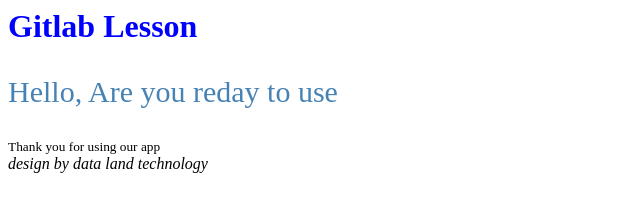
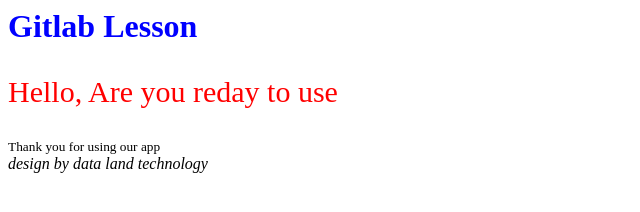
Before and after one commit to shigerukenta/githublesson1, a plain HTML site: page index.html in a window 1280 px wide. Shown: the whole page, without its empty margins (0-640 px from the left). Drawn offline with Linux system fonts and the light colour scheme.

Commit message:
M from shigeru github index.html

```diff
--- a/index.html
+++ b/index.html
@@ -10,7 +10,7 @@
         }
 
         p{
-            color: steelblue;
+            color: red;
             font-size: 30px;
         }
     </style>
```
